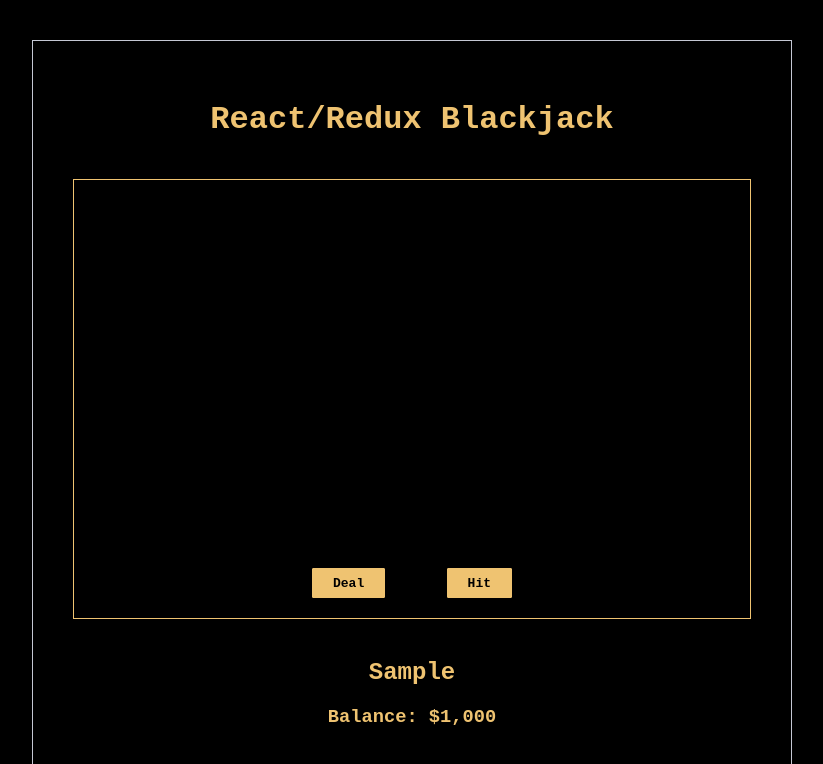
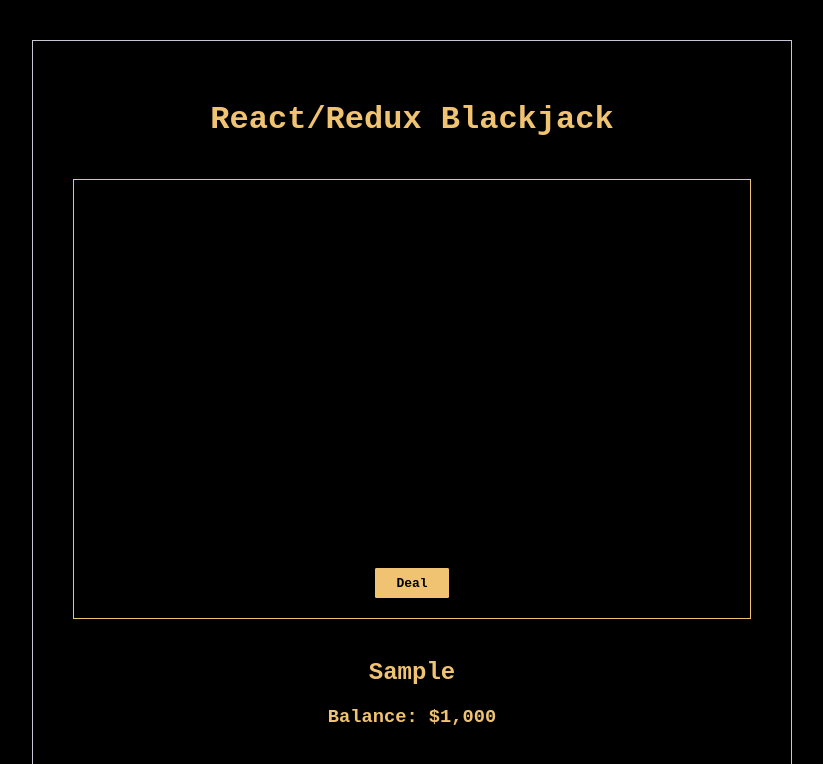
Before and after one commit to cswagerty/react-redux-blackjack, a React app: page / in a window 1280 px wide. Both pictures are taken after typing "Sample" into the empty fields and a click on the input "Login". Shown: the top 764 px of the page, without its empty margins (228-1051 px from the left). Built offline with nearby package versions, Linux system fonts and the light colour scheme; the HTML template or start-up script is replaced by a standard one.

Commit message:
Player action buttons are shown conditionally based on table status

```diff
--- a/src/app/components/player-actions.jsx
+++ b/src/app/components/player-actions.jsx
@@ -4,20 +4,14 @@ const PlayerActions = props => {
 
 	return (
 		<ul className="player-actions">
-			<li>
-				<button
-					className="player-action"
-					onClick={props.handleDealClick}
-				>Deal</button>
-			</li>
-			<li>
-				<button
-					className="player-action"
-					onClick={props.handleHitClick}
-				>Hit</button>
-			</li>
+			{createPlayerActionButtons(props)}
 		</ul>
 	)
 }
 
+const createPlayerActionButtons = props => {
+	const { actionButtons } = props;
+	return actionButtons.map(button => <li className="player-action"><button onClick={props[button.clickHandler]}>{button.text}</button></li>);
+}
+
 export default PlayerActions;
--- a/src/app/containers/player-actions-container.js
+++ b/src/app/containers/player-actions-container.js
@@ -6,9 +6,35 @@ import PlayerActions from '../components/player-actions.jsx';
 
 const mapStateToProps = (store, ownProps) => {
     const { player, table } = store;
+
     return {
-        visible: player.loggedIn
+        visible: player.loggedIn,
+        actionButtons: buildActionButtons(table.status)
     }
+}
+
+const buildActionButtons = tableStatus => {
+    const actions = getActions(tableStatus);
+
+    const actionButtons = actions.map(action => {
+        return {
+            text: action,
+            clickHandler: `handle${action}Click`
+        }
+    });
+
+    return actionButtons;
+}
+
+const getActions = tableStatus => {
+    // Determine which player actions are available
+    // based on what the game's status
+    const actions = {
+        BEFORE_CARDS_DEALT: ['Deal'],
+        AFTER_CARDS_DEALT: ['Hit']
+    };
+
+    return actions[tableStatus];
 }
 
 const mapDispatchToProps = dispatch => {
--- a/src/app/reducers/table-reducer.js
+++ b/src/app/reducers/table-reducer.js
@@ -1,6 +1,6 @@
 import mapActionsToReducers from './reducer-utils.js';
 
-const tableReducer = (state={}, action) => {
+const tableReducer = (state={status: 'BEFORE_CARDS_DEALT'}, action) => {
     const actionTypes = {
         DEAL_CARDS: handleDealCards,
         REQUEST_CARD: handleRequestCard
@@ -9,10 +9,15 @@ const tableReducer = (state={}, action) => {
     return mapActionsToReducers(actionTypes, action, state);
 };
 
-const handleDealCards = (state={}, action) => {
+const handleDealCards = (state, action) => {
     let deck = createDeck();
     const dealtCards = dealCards(deck)
-    return {...state, dealtCards: dealtCards, deck: deck}
+    return {
+        ...state,
+        dealtCards: dealtCards,
+        deck: deck,
+        status: 'AFTER_CARDS_DEALT'
+    }
 };
 
 const handleRequestCard = (state={}, action) => {
--- a/src/styles/_table.scss
+++ b/src/styles/_table.scss
@@ -23,7 +23,7 @@
     .player-actions {
         padding: 20px 0;
         display: flex;
-        justify-content: space-between;
+        justify-content: space-around;
         margin: auto auto 0;
         min-width: 200px;
 
```
